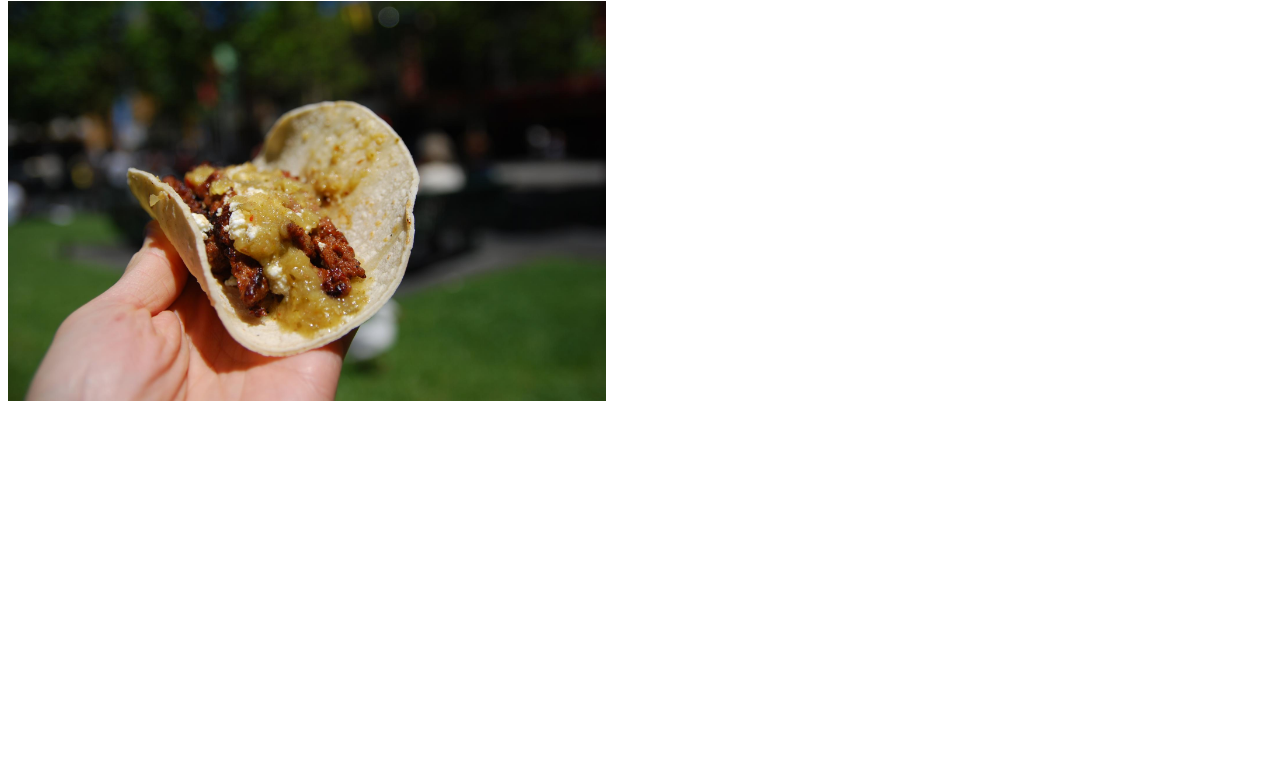
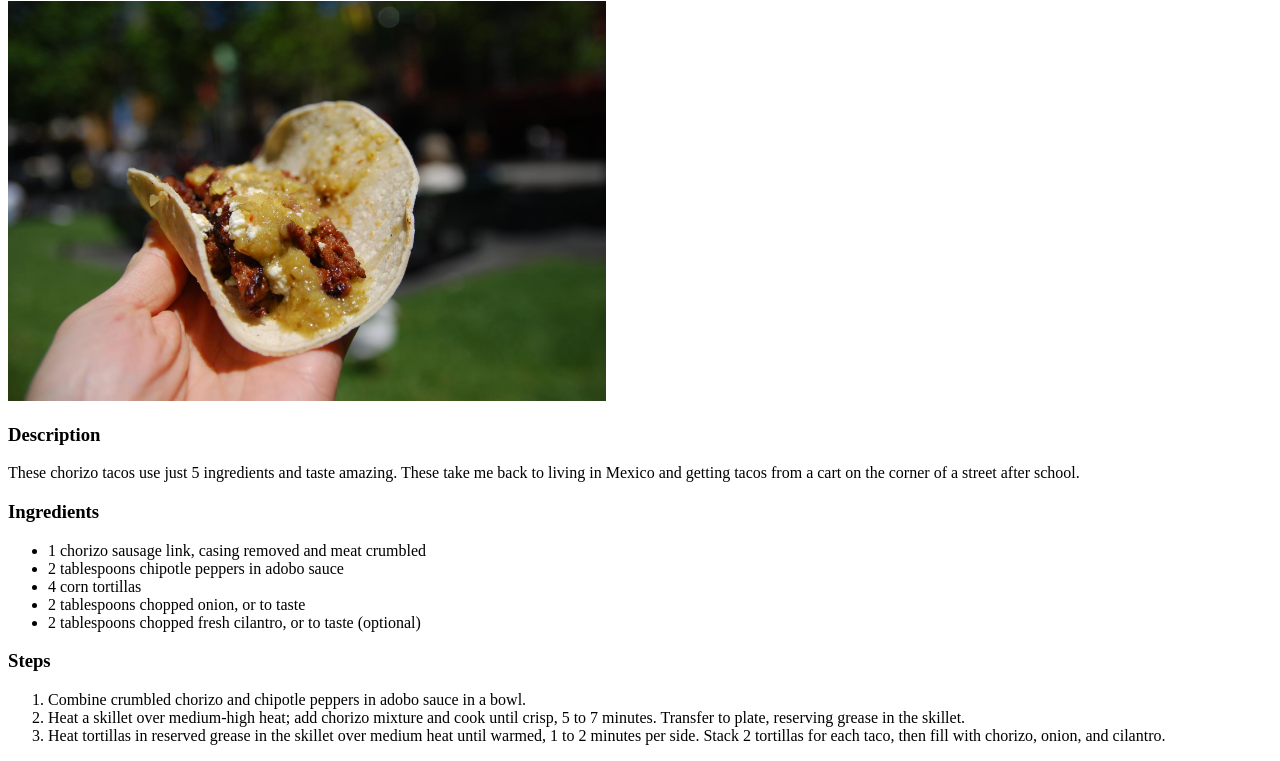
Before and after one commit to JakeDLL/odin-recipes, a plain HTML site: page recipes/chorizo-street-tacos.html in a window 1280 px wide. Shown: the part 79-840 px from the top of the page. Before the commit the page ends 800 px from the top, so only its background shows below. Drawn offline with Linux system fonts and the light colour scheme.

Commit message:
Add description, ingredients, and steps to chorizo tacos

```diff
--- a/recipes/chorizo-street-tacos.html
+++ b/recipes/chorizo-street-tacos.html
@@ -8,5 +8,24 @@
     <body>
         <h1>Chorizo Street Tacos</h1>
         <img src="../images/chorizo-street-taco.jpg" alt="Delicious chorizo taco" height="400">
+
+        <h3>Description</h3>
+        <p>These chorizo tacos use just 5 ingredients and taste amazing. These take me back to living in Mexico and getting tacos from a cart on the corner of a street after school.</p>
+
+        <h3>Ingredients</h3>
+        <ul>
+            <li>1 chorizo sausage link, casing removed and meat crumbled</li>
+            <li>2 tablespoons chipotle peppers in adobo sauce</li>
+            <li>4 corn tortillas</li>
+            <li>2 tablespoons chopped onion, or to taste</li>
+            <li>2 tablespoons chopped fresh cilantro, or to taste (optional)</li>
+        </ul>
+
+        <h3>Steps</h3>
+        <ol>
+            <li>Combine crumbled chorizo and chipotle peppers in adobo sauce in a bowl.</li>
+            <li>Heat a skillet over medium-high heat; add chorizo mixture and cook until crisp, 5 to 7 minutes. Transfer to plate, reserving grease in the skillet.</li>
+            <li>Heat tortillas in reserved grease in the skillet over medium heat until warmed, 1 to 2 minutes per side. Stack 2 tortillas for each taco, then fill with chorizo, onion, and cilantro.</li>
+        </ol>
     </body>
 </html>
```
